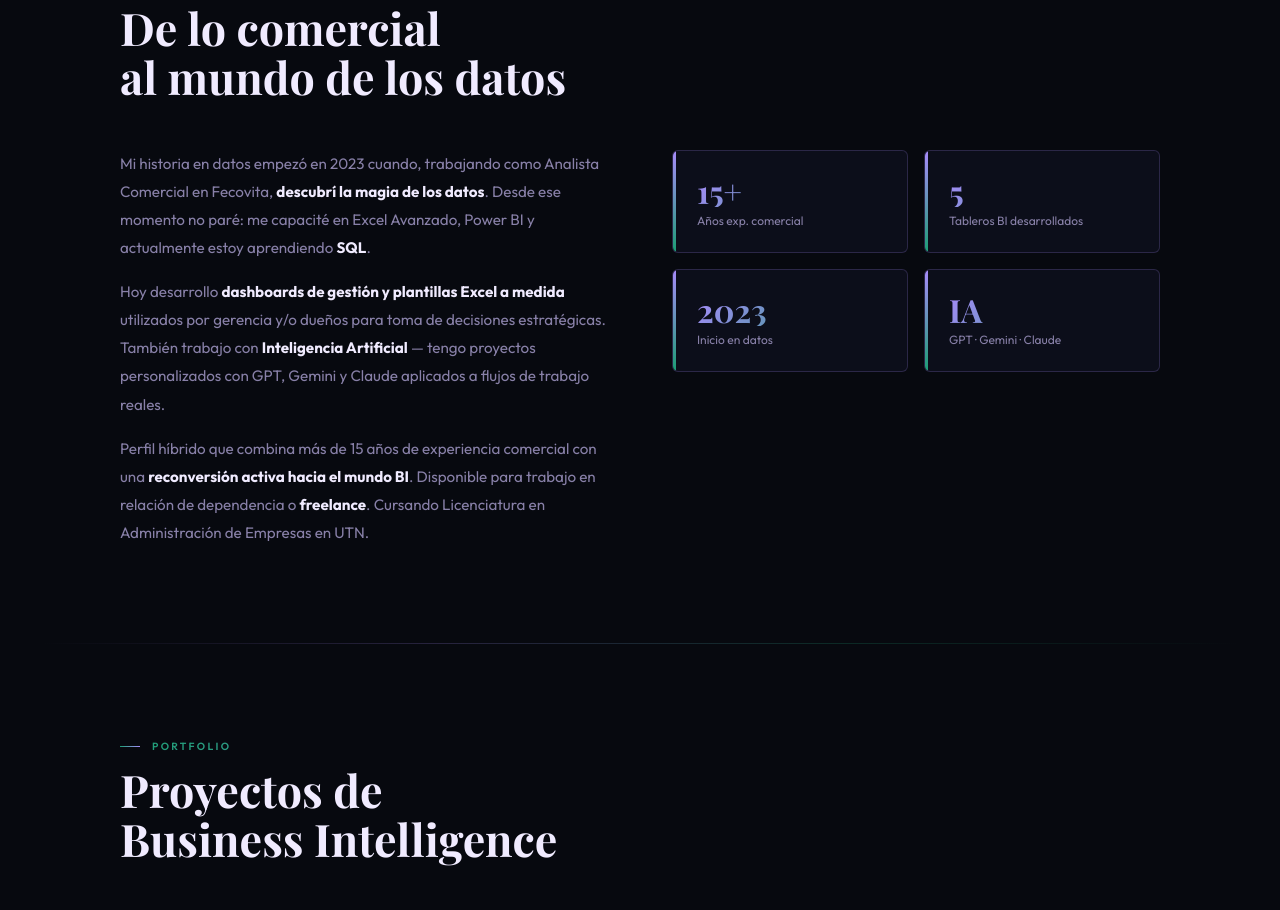
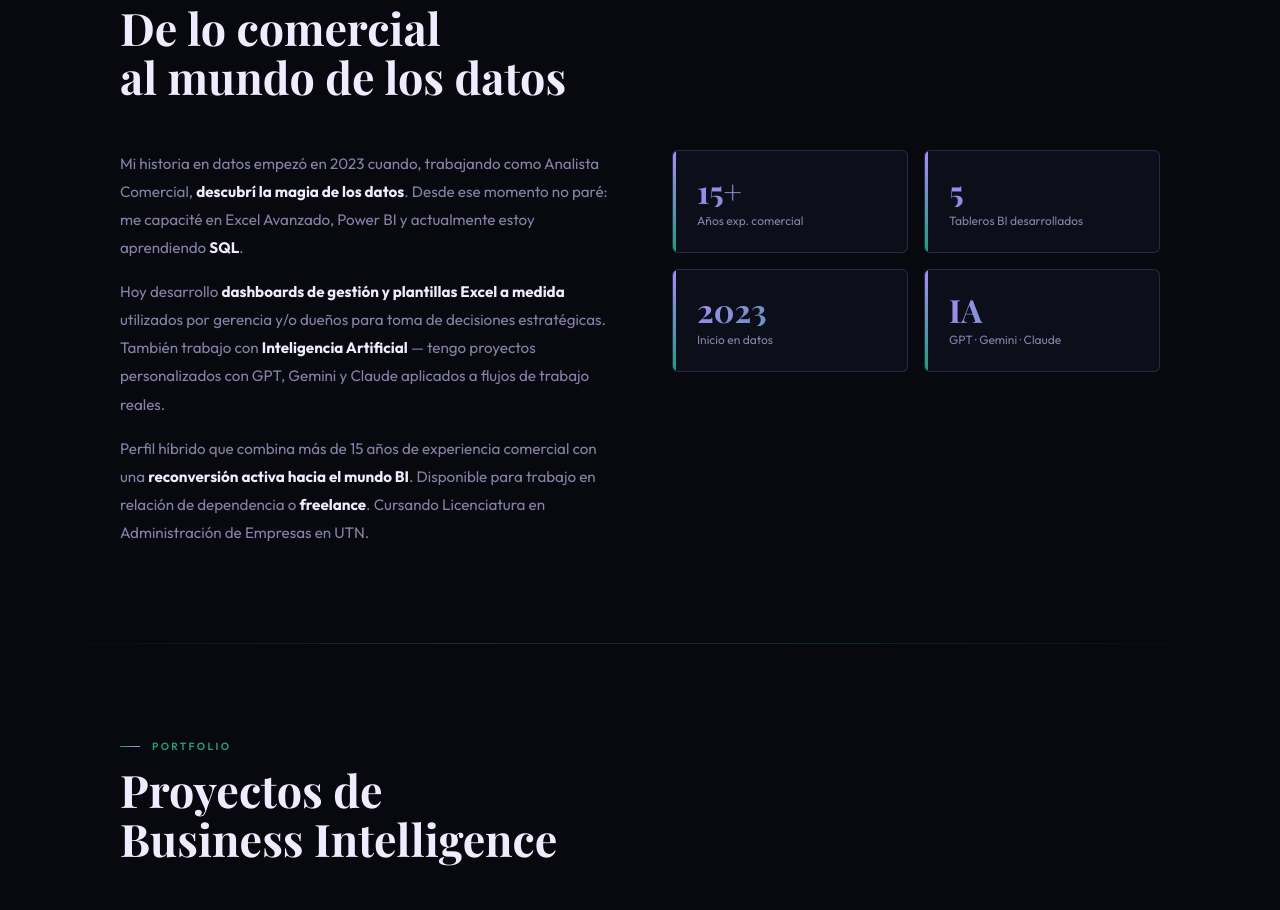
Before and after one commit to paulavcejas87-hue/paulavcejas87-hue.github.io, a plain HTML site: page index.html in a window 1280 px wide. Shown: the part 919-1829 px from the top of the page. Drawn offline with nearby package versions, Linux system fonts and the light colour scheme; a web font is replaced by a local one.

Commit message:
Update index.html

```diff
--- a/index.html
+++ b/index.html
@@ -225,7 +225,7 @@
   </div>
   <div class="about-grid reveal">
     <div>
-      <p class="about-p">Mi historia en datos empezó en 2023 cuando, trabajando como Analista Comercial en Fecovita, <strong>descubrí la magia de los datos</strong>. Desde ese momento no paré: me capacité en Excel Avanzado, Power BI y actualmente estoy aprendiendo <strong>SQL</strong>.</p>
+      <p class="about-p">Mi historia en datos empezó en 2023 cuando, trabajando como Analista Comercial, <strong>descubrí la magia de los datos</strong>. Desde ese momento no paré: me capacité en Excel Avanzado, Power BI y actualmente estoy aprendiendo <strong>SQL</strong>.</p>
       <p class="about-p" style="margin-top:1rem">Hoy desarrollo <strong>dashboards de gestión y plantillas Excel a medida</strong> utilizados por gerencia y/o dueños para toma de decisiones estratégicas. También trabajo con <strong>Inteligencia Artificial</strong> — tengo proyectos personalizados con GPT, Gemini y Claude aplicados a flujos de trabajo reales.</p>
       <p class="about-p" style="margin-top:1rem">Perfil híbrido que combina más de 15 años de experiencia comercial con una <strong>reconversión activa hacia el mundo BI</strong>. Disponible para trabajo en relación de dependencia o <strong>freelance</strong>. Cursando Licenciatura en Administración de Empresas en UTN.</p>
     </div>
```
